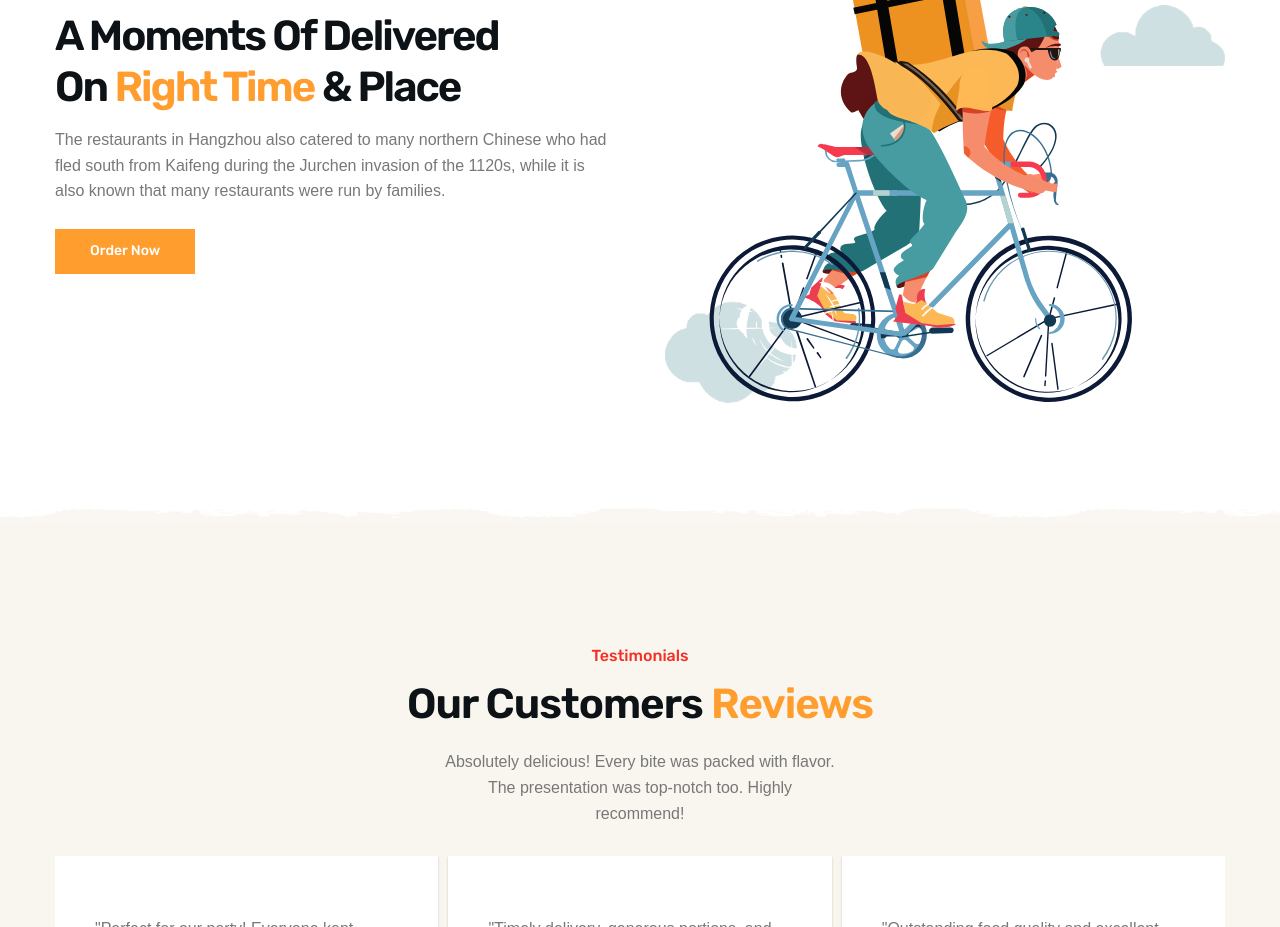
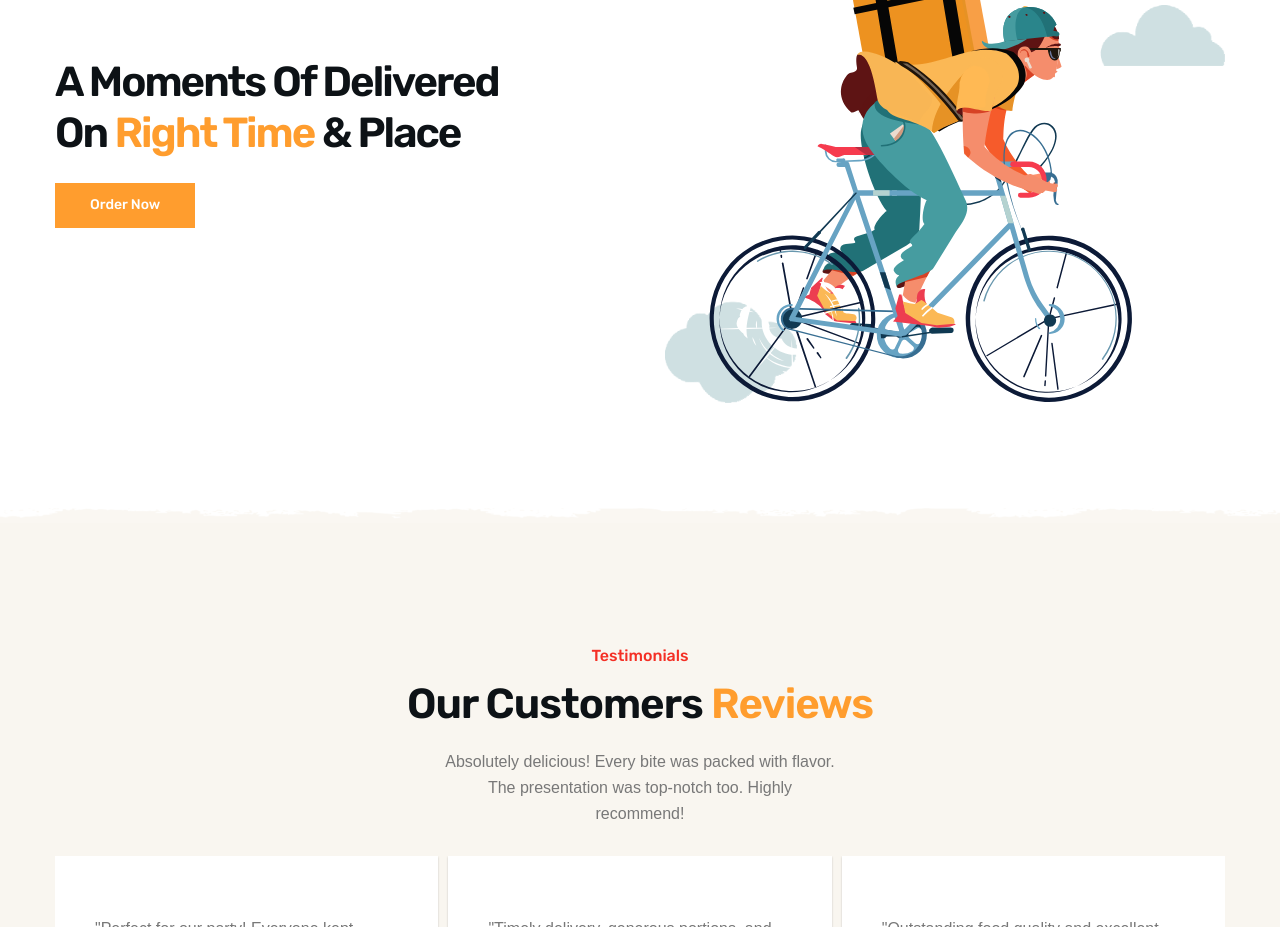
Before and after one commit to ibrahimjp/food-delivery, a React (Vite) app in the folder frontend/: page / in a window 1280 px wide. Shown: the part 2400-3327 px from the top of the page. Built offline with nearby package versions, Linux system fonts and the light colour scheme.

Commit message:
first commit

```diff
--- a/frontend/src/components/Delivery.jsx
+++ b/frontend/src/components/Delivery.jsx
@@ -12,8 +12,7 @@ const Delivery = ({phoneNumber}) => {
             </h2>
 
             <p className="section-text">
-              The restaurants in Hangzhou also catered to many northern Chinese who had fled south from Kaifeng during
-              the Jurchen invasion of the 1120s, while it is also known that many restaurants were run by families.
+
             </p>
 
             <button onClick={() => window.location.href = `tel:${phoneNumber}`} className="btn btn-hover">Order Now</button>
```
